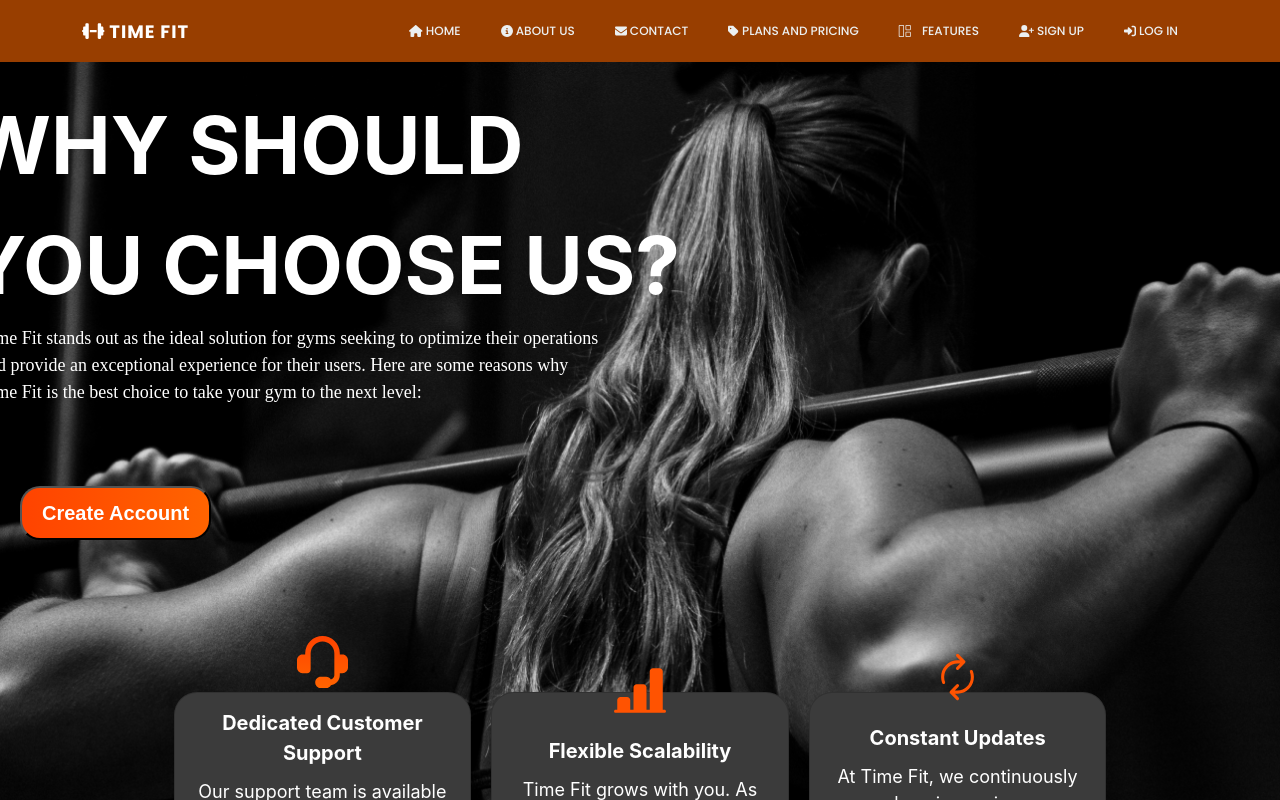
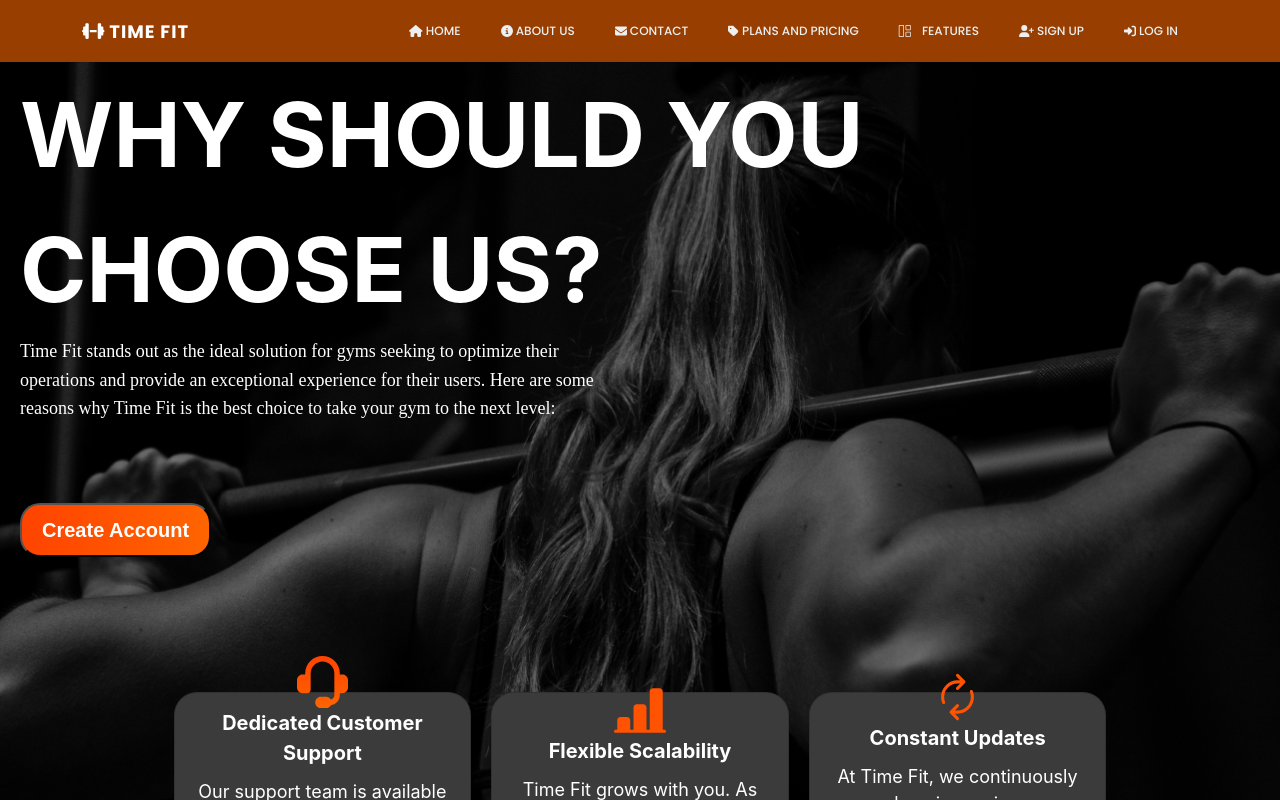
Before and after one commit to CesarSanchez19/landing_page_time_fit, a Vue app: page /Pricing in a window 1280 px wide. Shown: the top 800 px of the page. Built offline with nearby package versions, Linux system fonts and the light colour scheme; no server answers.

Commit message:
correciones

```diff
--- a/src/components/Features.vue
+++ b/src/components/Features.vue
@@ -456,6 +456,7 @@
   font-weight: 800;
   line-height: 112px;
   word-wrap: break-word;
+  margin-bottom: 30px;
 }
 
 .text1 {
@@ -466,7 +467,7 @@
   font-family: Inter;
   font-weight: 400;
   word-wrap: break-word;
-  margin-bottom: 20px;
+  margin-bottom: 30px;
 }
 
 .button {
--- a/src/components/Pricing.vue
+++ b/src/components/Pricing.vue
@@ -4,10 +4,12 @@
       <div class="title">Why should you choose us?</div>
 
       <div class="text1">
-        Time Fit stands out as the ideal solution for gyms seeking to optimize
-        their operations and provide an exceptional experience for their users.
-        Here are some reasons why Time Fit is the best choice to take your gym
-        to the next level:
+        <p>
+          Time Fit stands out as the ideal solution for gyms seeking to optimize
+          their operations and provide an exceptional experience for their
+          users. Here are some reasons why Time Fit is the best choice to take
+          your gym to the next level:
+        </p>
       </div>
       <button class="buttoncreate">Create Account</button>
     </div>
@@ -373,9 +375,25 @@
   position: relative;
 }
 
+.body::before {
+  content: "";
+  position: absolute;
+  top: 0;
+  left: 0;
+  width: 100%;
+  height: 100%;
+  background: rgba(0, 0, 0, 0.5);
+  z-index: 1;
+}
+
+.body > * {
+  position: relative;
+  z-index: 2;
+}
+
 .title {
   display: flex;
-  width: 60%;
+  width: 100%;
   color: white;
   font-size: 80px;
   font-family: Inter;
@@ -384,20 +402,27 @@
   word-wrap: break-word;
   /*margin-bottom: 20px;*/
   margin-top: -300px;
-  margin-left: -600px;
+  margin-left: auto;
 }
 
 .text1 {
-  display: flex;
-  width: 50%;
+  max-width: 600px;
+  display: block;
+  width: 100%;
   color: white;
   font-size: 18px;
   font-family: Outfit;
   font-weight: 400;
   word-wrap: break-word;
   margin-bottom: 80px;
-  margin-left: -700px;
+  margin-left: 0;
+  margin-right: auto;
+  line-height: 1.6;
+  white-space: normal;
+  text-align: left;
 }
+
+
 
 .buttoncreate {
   display: flex;
@@ -434,16 +459,17 @@
   border-radius: 23px;
   justify-content: center;
   align-items: center;
-  height: 40vh;
+  height: auto;
   padding: 20px;
   top: -150px;
+  z-index: 1;
 }
 
 .icon {
+  display: flex;
   width: 20%;
   height: 20%;
-  margin-top: -20px;
-  margin-bottom: 20px;
+  margin-top: 0px;
 }
 
 .titlecard {
@@ -685,12 +711,12 @@
   width: 300px;
   background-color: #2c2c2c;
   border-radius: 10px;
-  padding: 20px ;
+  padding: 20px;
   box-shadow: 0 4px 8px rgba(0, 0, 0, 0.3);
   text-align: center;
 }
 
-.plan:hover{
+.plan:hover {
   background-color: #e9762a;
 }
 
@@ -712,7 +738,7 @@
 }
 
 .plan button {
-  background-color: #FA4F06;
+  background-color: #fa4f06;
   color: white;
   border: none;
   padding: 10px 57px;
@@ -723,7 +749,7 @@
 }
 
 .plan button:hover {
-  background-color: #45474B;
+  background-color: #45474b;
 }
 
 .details h3 {
@@ -745,13 +771,235 @@
 
 .basic-plan {
   background-color: #45474b;
+  width: 28%;
 }
 
 .professional-plan {
   background-color: #45474b;
+  width: 28%;
 }
 
 .master-plan {
   background-color: #45474b;
+  width: 28%;
 }
+
+/* Pantallas pequeñas (móviles) */
+@media (max-width: 768px) {
+  .body {
+    padding: 15px;
+  }
+
+  .title {
+    font-size: 50px;
+    margin-top: -150px;
+  }
+
+  .text1 {
+    font-size: 16px;
+    max-width: 100%;
+    margin-bottom: 40px;
+  }
+
+  .buttoncreate {
+    font-size: 18px;
+    padding: 8px 15px;
+  }
+
+  .content {
+    flex-direction: column;
+    height: auto;
+    padding: 15px;
+  }
+
+  .card {
+    width: 100%;
+    height: auto;
+    margin-bottom: 20px;
+  }
+
+  .title2 {
+    font-size: 30px;
+    margin-left: 5%;
+  }
+
+  .image-container {
+    flex-direction: column;
+    gap: 20px;
+  }
+
+  .imagen-rec {
+    width: 80%;
+    height: 300px;
+  }
+
+  .foodimagen {
+    width: 100%;
+    max-width: 300px;
+    margin-left: 0;
+  }
+
+  .foodtext {
+    width: 80%;
+    font-size: 16px;
+    margin-left: 10%;
+  }
+
+  .button3 {
+    margin-left: 0;
+    margin-right: 0;
+  }
+
+  .recipe-categories ul li {
+    font-size: 18px;
+    margin-bottom: 15px;
+  }
+
+  .plans-container {
+    flex-direction: column;
+    padding: 40px 20px;
+  }
+
+  .plan {
+    width: 80%;
+    margin-bottom: 20px;
+  }
+
+  .basic-plan,
+  .professional-plan,
+  .master-plan {
+    width: 100%;
+  }
+}
+
+/* Pantallas medianas (tabletas) */
+@media (min-width: 769px) and (max-width: 1023px) {
+  .title {
+    font-size: 70px;
+    margin-top: -250px;
+  }
+
+  .text1 {
+    font-size: 18px;
+    max-width: 80%;
+    margin-bottom: 60px;
+  }
+
+  .buttoncreate {
+    font-size: 18px;
+    padding: 8px 18px;
+  }
+
+  .content {
+    flex-direction: row;
+    height: 40vh;
+    padding: 25px;
+  }
+
+  .card {
+    width: 45%;
+    height: auto;
+  }
+
+  .title2 {
+    font-size: 32px;
+  }
+
+  .foodimagen {
+    width: 100%;
+    max-width: 350px;
+  }
+
+  .foodtext {
+    font-size: 18px;
+    margin-left: 50px;
+  }
+
+  .recipe-categories ul li {
+    font-size: 20px;
+    margin-bottom: 20px;
+  }
+
+  .plans-container {
+    flex-direction: row;
+    padding: 80px;
+  }
+
+  .plan {
+    width: 30%;
+  }
+
+  .basic-plan,
+  .professional-plan,
+  .master-plan {
+    width: 30%;
+  }
+}
+
+/* Pantallas grandes (escritorios) */
+@media (min-width: 1024px) {
+  .title {
+    font-size: 90px;
+    margin-top: -300px;
+  }
+
+  .text1 {
+    font-size: 18px;
+    max-width: 600px;
+    margin-bottom: 80px;
+  }
+
+  .buttoncreate {
+    font-size: 20px;
+    padding: 10px 20px;
+  }
+
+  .content {
+    height: 35vh;
+    flex-direction: row;
+  }
+
+  .card {
+    width: 24%;
+    height: 40vh;
+  }
+
+  .title2 {
+    font-size: 36px;
+  }
+
+  .image-container {
+    gap: 50px;
+  }
+
+  .foodimagen {
+    width: 100%;
+    max-width: 400px;
+  }
+
+  .foodtext {
+    font-size: 18px;
+    margin-left: 60px;
+  }
+
+  .recipe-categories ul li {
+    font-size: 24px;
+  }
+
+  .plans-container {
+    flex-direction: row;
+    padding: 100px;
+  }
+
+  .plan {
+    width: 28%;
+  }
+
+  .basic-plan,
+  .professional-plan,
+  .master-plan {
+    width: 28%;
+  }
+}
+
 </style>
```
